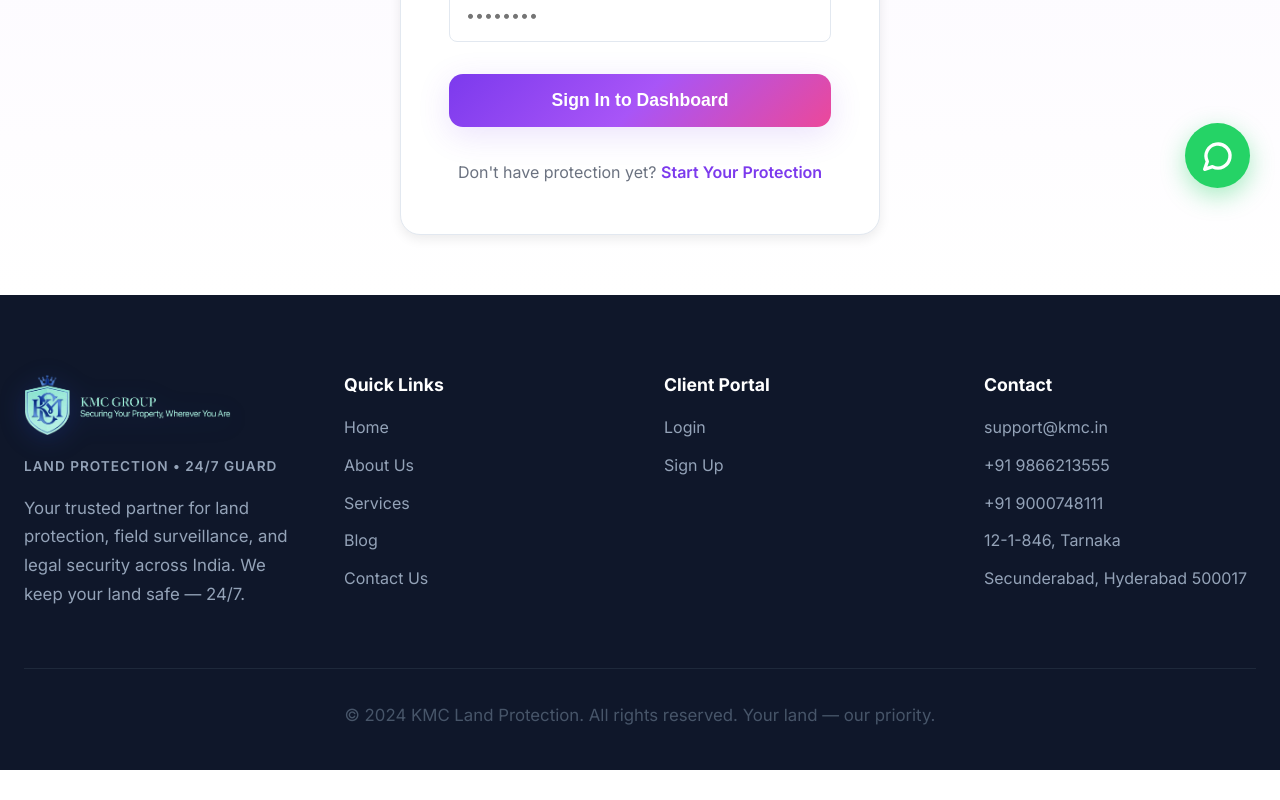
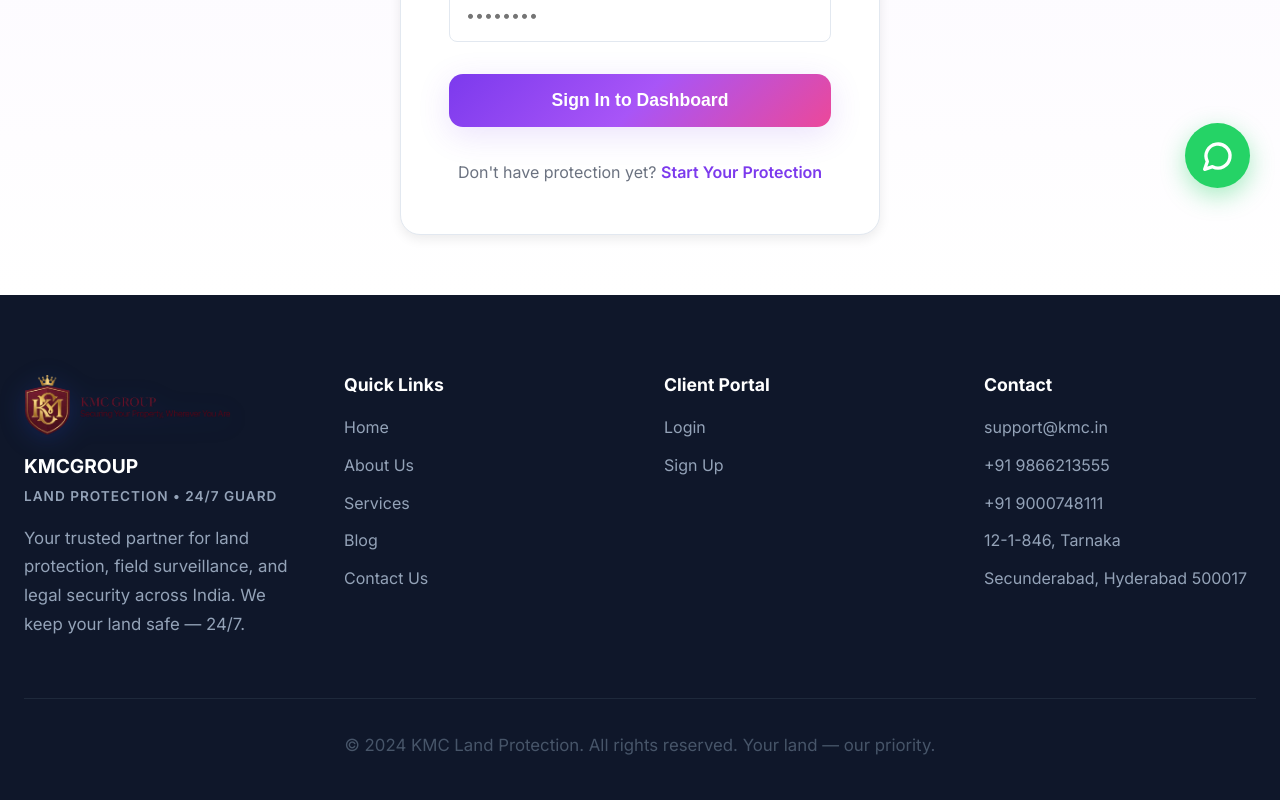
Before and after one commit to ravianet/kmc, a React (Vite) app: page /login in a window 1280 px wide. Shown: the part 582-1382 px from the top of the page. Before the commit the page ends 1352 px from the top, so only its background shows below. Built offline with nearby package versions, Linux system fonts and the light colour scheme; the HTML template or start-up script is replaced by a standard one.

Commit message:
Feat: Revert logo invert and add KMCGROUP slogan to footer

```diff
--- a/src/components/Footer.jsx
+++ b/src/components/Footer.jsx
@@ -7,7 +7,8 @@ const Footer = () => {
       <div className="container">
         <div style={{ display: 'grid', gridTemplateColumns: 'repeat(auto-fit, minmax(260px, 1fr))', gap: '48px', marginBottom: '60px' }}>
           <div>
-            <img src="/kmc-logo.png" alt="KMC" style={{ height: '60px', marginBottom: '12px', objectFit: 'contain', filter: 'invert(1) drop-shadow(0 4px 12px rgba(30, 64, 175, 0.3))' }} />
+            <img src="/kmc-logo.png" alt="KMC" style={{ height: '60px', marginBottom: '12px', objectFit: 'contain', filter: 'drop-shadow(0 4px 12px rgba(30, 64, 175, 0.3))' }} />
+            <h3 style={{ color: 'white', marginBottom: '8px', fontSize: '1.2rem', fontWeight: 700 }}>KMCGROUP</h3>
             <p style={{ fontSize: '0.85rem', color: '#94a3b8', marginBottom: '16px', fontWeight: 600, letterSpacing: '1px' }}>LAND PROTECTION • 24/7 GUARD</p>
             <p style={{ color: '#94a3b8', lineHeight: '1.7' }}>
               Your trusted partner for land protection, field surveillance, and legal security across India. We keep your land safe — 24/7.
```
